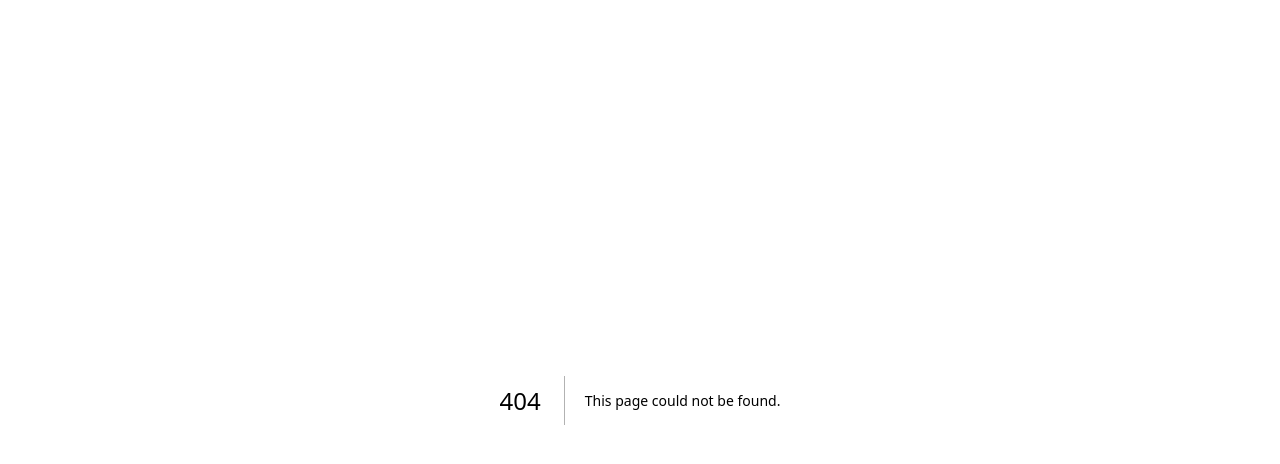
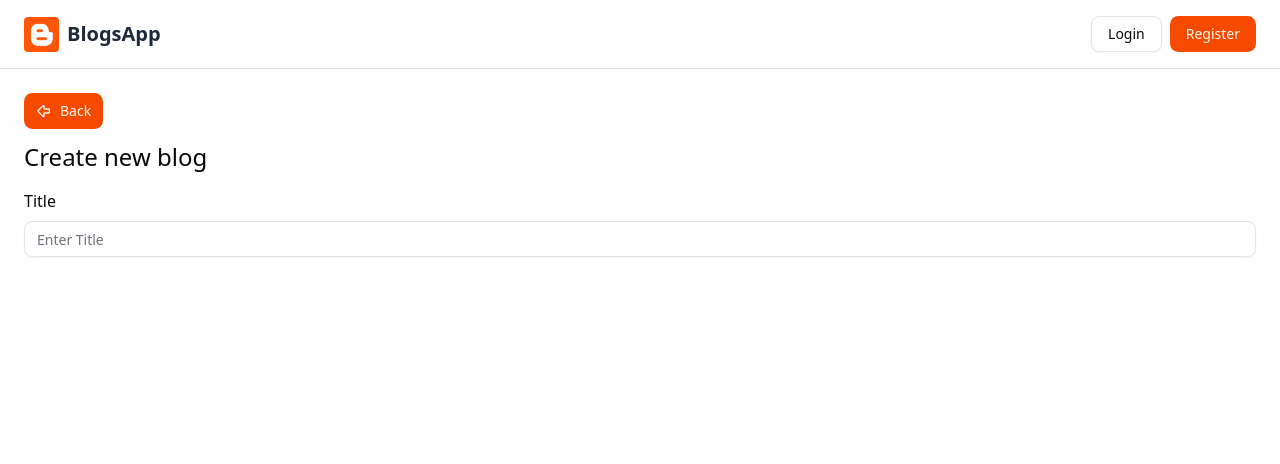
Before and after one commit to Shoaib-bit/blog-management, a Next.js app: page /create in a window 1280 px wide. Before the commit this address had no page. Shown: the top 464 px of the page. Built offline with nearby package versions, Linux system fonts and the light colour scheme.

Commit message:
Add blog creation and header components

```diff
--- /dev/null
+++ b/app/(root)/create/page.tsx
@@ -0,0 +1,7 @@
+import { CreateView } from "@/views/blogs/CreateView";
+
+const page = () => {
+  return <CreateView />;
+};
+
+export default page;
--- /dev/null
+++ b/app/simple/page.tsx
@@ -0,0 +1,5 @@
+import { SimpleEditor } from "@/components/tiptap-templates/simple/simple-editor"
+
+export default function Page() {
+  return <SimpleEditor />
+}
--- a/views/blogs/BlogsView.tsx
+++ b/views/blogs/BlogsView.tsx
@@ -1,6 +1,9 @@
+import Header from "./components/Header";
+
 export const BlogsView = () => {
   return (
     <div>
+      <Header />
       <p>blogs List</p>
     </div>
   );
--- /dev/null
+++ b/views/blogs/CreateView.tsx
@@ -0,0 +1,30 @@
+"use client";
+import { Button } from "@/components/ui/button";
+import { Input } from "@/components/ui/input";
+import { Label } from "@radix-ui/react-label";
+import { ArrowBigLeft } from "lucide-react";
+import { useRouter } from "next/navigation";
+import { useState } from "react";
+
+export const CreateView = () => {
+  const router = useRouter();
+  const [content, setContent] = useState<string>("");
+
+  return (
+    <div>
+      <Button onClick={() => router.back()}>
+        <ArrowBigLeft />
+        Back
+      </Button>
+
+      <h3 className="mt-3 text-2xl font-blod">Create new blog</h3>
+
+      <div className="mt-4 flex flex-col gap-3">
+        <div className="grid gap-2">
+          <Label htmlFor="name">Title</Label>
+          <Input id="name" type="text" placeholder="Enter Title" />
+        </div>
+      </div>
+    </div>
+  );
+};
--- /dev/null
+++ b/views/blogs/components/Header.tsx
@@ -0,0 +1,22 @@
+"use client";
+import { Button } from "@/components/ui/button";
+import { useRouter } from "next/navigation";
+import { useState } from "react";
+
+const Header = () => {
+  const router = useRouter();
+  return (
+    <div className="flex items-center justify-between mb-6">
+      <div>
+        <h2 className="text-2xl font-bold text-gray-800">Blogs List</h2>
+        <p className="text-sm text-gray-500">List of all your blogs</p>
+      </div>
+
+      <Button onClick={() => router.push("/create")} className="cursor-pointer">
+        Create
+      </Button>
+    </div>
+  );
+};
+
+export default Header;
```
